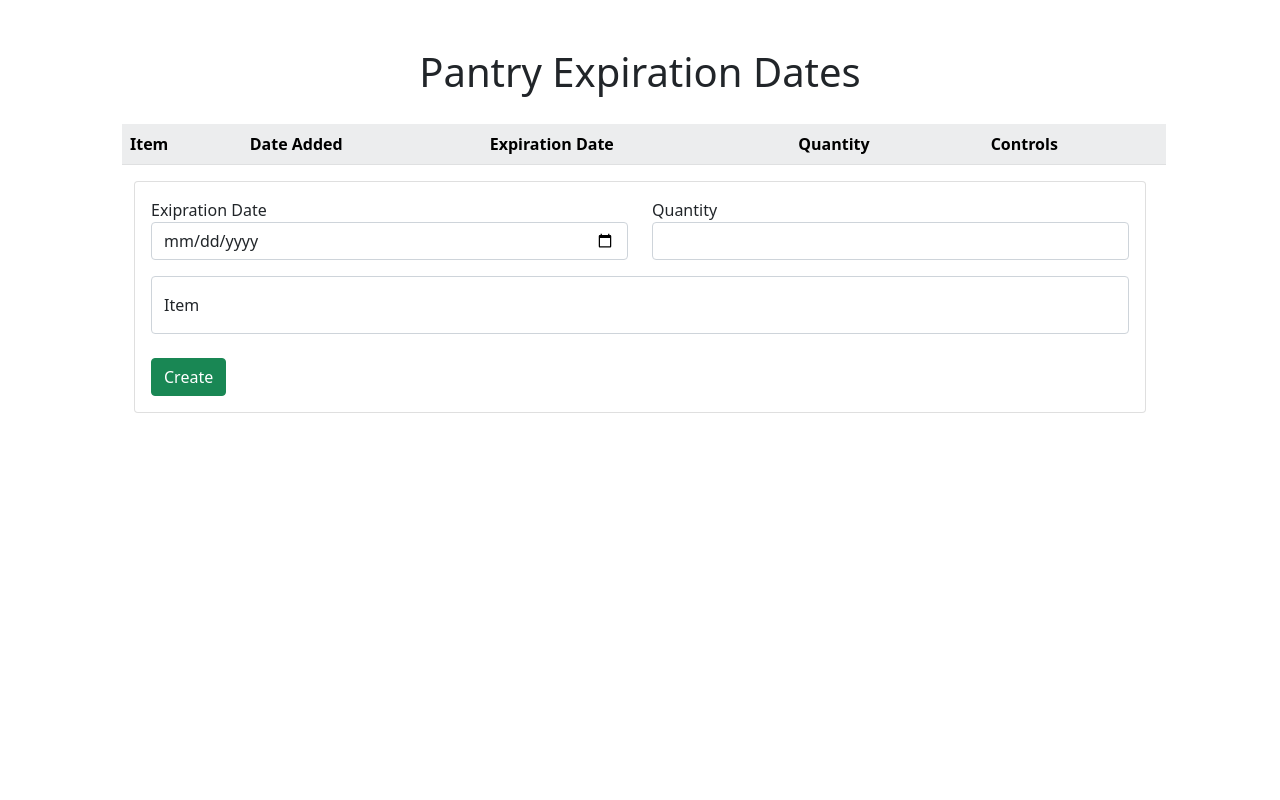
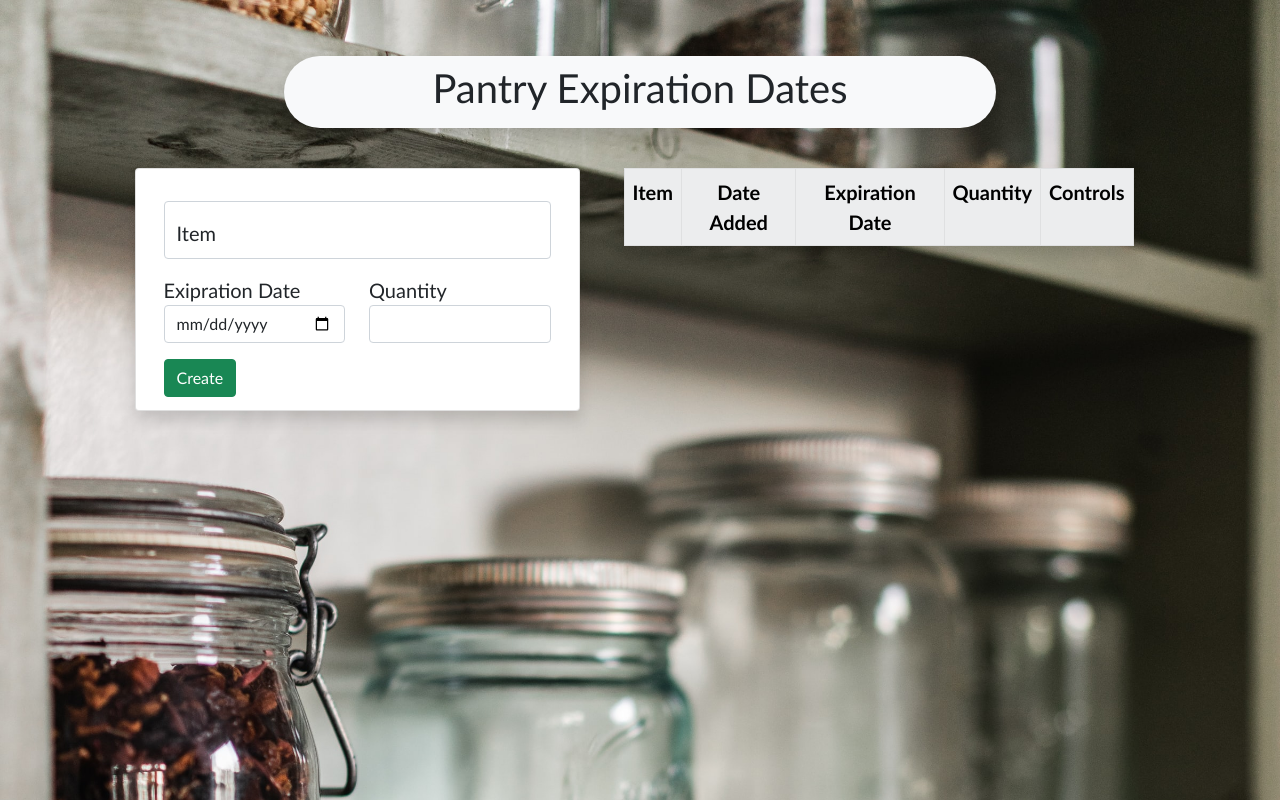
Before and after one commit to wlsaylor/dom-project-wk4, a website: page index.html in a window 1280 px wide. Drawn offline with nearby package versions, Linux system fonts and the light colour scheme.

Commit message:
Final Project

```diff
--- a/app.js
+++ b/app.js
@@ -1,19 +1,51 @@
+//Event listeners
+const create = document.querySelector('#create');
+create.addEventListener('click', onAddItem);
+window.addEventListener('keyup', onAddItem);
+
+//Initialize row counter
 let id = 0;
 
-document.querySelector('#add').addEventListener('click', () => {
-    const createdDate = new Date();
+//Purpose: Creates a new row in table with item defined in the table
+function onAddItem(event) {
+    if (event.type === 'click' || event.key === 'Enter') {
+        const createdFullDate = new Date();
+
+        //Replace dashes with slashes so JS can properly parse the date
+        const expiredFullDate = document.querySelector('#new-expiration-date').value.replace(/-/, '/').replace(/-/, '/');
+        const formattedExpiredDate = new Date(expiredFullDate);
+
+        //Format dates for presentation
+        const displayExpiredDate = `${formattedExpiredDate.getMonth() + 1}-${formattedExpiredDate.getDate()}-${formattedExpiredDate.getFullYear()}`;
+        const displayCreatedDate = `${createdFullDate.getMonth() + 1}-${createdFullDate.getDate()}-${createdFullDate.getFullYear()}`;
+
+        //Format dates for comparison
+        const compareExpiredDate = new Date(expiredFullDate).setHours(0,0,0,0);
+        const compareCreatedDate = new Date(createdFullDate).setHours(0,0,0,0);
+
+        //Initialize row
         const table = document.querySelector('#list');
         const row = table.insertRow(id + 1);
+
+        //Alert user if item is expired
+        if (compareCreatedDate >= compareExpiredDate) {
+            row.setAttribute('class', 'table-danger');
+        }
+
+        //Create all other elements in row
         row.setAttribute('id', `item-${id}`);
         row.insertCell(0).innerHTML = document.querySelector('#new-item').value;
-    row.insertCell(1).innerHTML = `${createdDate.getFullYear()}-${createdDate.getMonth() + 1}-${createdDate.getDate()}`;
-    row.insertCell(2).innerHTML = document.querySelector('#new-expiration-date').value;
+        row.insertCell(1).innerHTML = displayCreatedDate;
+        row.insertCell(2).innerHTML = displayExpiredDate;
         row.insertCell(3).innerHTML = document.querySelector('#new-quantity').value;
         const actions = row.insertCell(4);
         actions.appendChild(createDeleteButton(id++));
+
         resetForm();
-});
+    }
+}
 
+//Purpose: Handles creation of the Delete button
 function createDeleteButton(deleteId) {
     const btn = document.createElement('button');
     btn.className = 'btn btn-success';
@@ -27,6 +59,7 @@ function createDeleteButton(deleteId) {
     return btn;
 }
 
+//Purpose: to clear the initial form for the next item
 function resetForm() {
     document.querySelector('#new-item').value = '';
     document.querySelector('#new-quantity').value = '';
--- a/index.html
+++ b/index.html
@@ -11,50 +11,55 @@
 </head>
 
 <body class="container p-5">
+
+    <header class="row justify-content-center mb-3">
+        <div class="col-8 m-2 p-2 rounded-pill d-flex justify-content-center bg-light text-center shadow">
+            <h1>Pantry Expiration Dates</h1>
+        </div>
+    </header>
+
     <div class="row justify-content-center">
-        <div class="col-6 text-center">
-            <h1 class="mb-4">Pantry Expiration Dates</h1>
-        </div>
-    </div>
 
-    <table id="list" class="table table-hover table-striped table-light m-1">
-        <tr>
-            <th scope="col">Item</th>
-            <th scope="col">Date Added</th>
-            <th scope="col">Expiration Date</th>
-            <th scope="col">Quantity</th>
-            <th scope="col">Controls</th>
-        </tr>
-    </table>
-
-    <div class="card m-3">
-        <div class="card-body">
-            <div class="row">
-                <div class="col-sm">
-                    <div class="form-group">
-                        <label for="new-start-date">Exipration Date</label>
-                        <input type="date" class="form-control" id="new-expiration-date">
+        <div class="card col-md-11 col-lg-5 m-3 shadow">
+            <div class="card-body rounded">
+                <div class="form-row mt-3">
+                    <div class="col-sm">
+                        <div class="form-floating mb-3">
+                            <input type="text" placeholder="Item" class="form-control" id="new-item">
+                            <label for="new-task">Item</label>
+                        </div>
                     </div>
                 </div>
-                <div class="col-sm">
-                    <div class="form-group">
-                        <label for="new-end-date">Quantity</label>
-                        <input type="number" class="form-control" id="new-quantity">
+                <div class="row">
+                    <div class="col-sm">
+                        <div class="mb-3">
+                            <label for="new-start-date">Exipration Date</label>
+                            <input type="date" class="form-control" id="new-expiration-date">
+                        </div>
+                    </div>
+                    <div class="col-sm">
+                        <div class="mb-3">
+                            <label for="new-end-date">Quantity</label>
+                            <input type="number" class="form-control" id="new-quantity">
+                        </div>
                     </div>
                 </div>
-            </div>
-            <div class="form-row mt-3">
-                <div class="col-sm">
-                    <div class="form-floating">
-                        <input type="text" placeholder="Item" class="form-control" id="new-item">
-                        <label for="new-task">Item</label>
-                    </div>
+                <div>
+                    <button id="create" class="btn btn-success">Create</button>
                 </div>
             </div>
-            <br>
-            <div>
-                <button id="add" class="btn btn-success">Create</button>
-            </div>
+        </div>
+
+        <div class="col-lg-6 m-3">
+            <table id="list" class="table table-hover table-light table-striped table-bordered text-center shadow">
+                <tr class>
+                    <th scope="col">Item</th>
+                    <th scope="col">Date Added</th>
+                    <th scope="col">Expiration Date</th>
+                    <th scope="col">Quantity</th>
+                    <th scope="col">Controls</th>
+                </tr>
+            </table>
         </div>
     </div>
 
--- a/styles.css
+++ b/styles.css
@@ -0,0 +1,21 @@
+body {
+    background-color:rgb(194, 255, 168);
+    font-family:'Gill Sans', 'Gill Sans MT', Calibri, 'Trebuchet MS', sans-serif;
+    font-size: 1.25rem;
+    background-image: url("media/ehud-neuhaus-sHRw6n0nLRw-unsplash.jpg"); /* Photo by Ehud Neuhaus on Unsplash https://unsplash.com/@paramir */
+    background-repeat: no-repeat;
+    background-attachment: fixed;
+    background-size: cover;
+}
+
+@media screen and (min-width: 990px) {
+    .card {
+        max-height: 243px;
+    }
+}
+
+@media screen and (min-width: 768px) and (max-width: 989px) {
+    .card {
+        max-height: 330px;
+    }
+}
```
Also changed, not shown: media/ehud-neuhaus-sHRw6n0nLRw-unsplash.jpg (added). Lines whose indentation alone changed are shown as unchanged.
